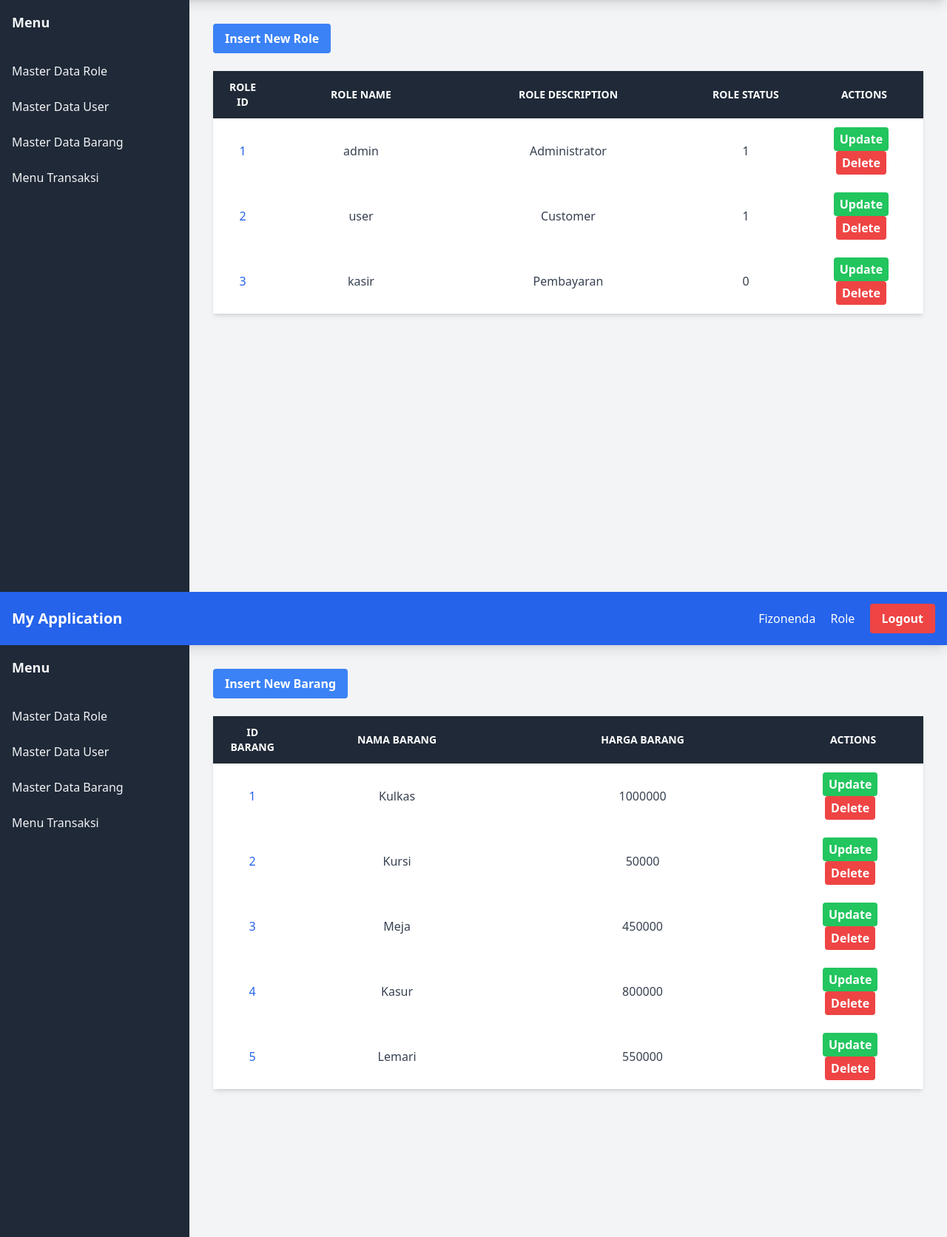
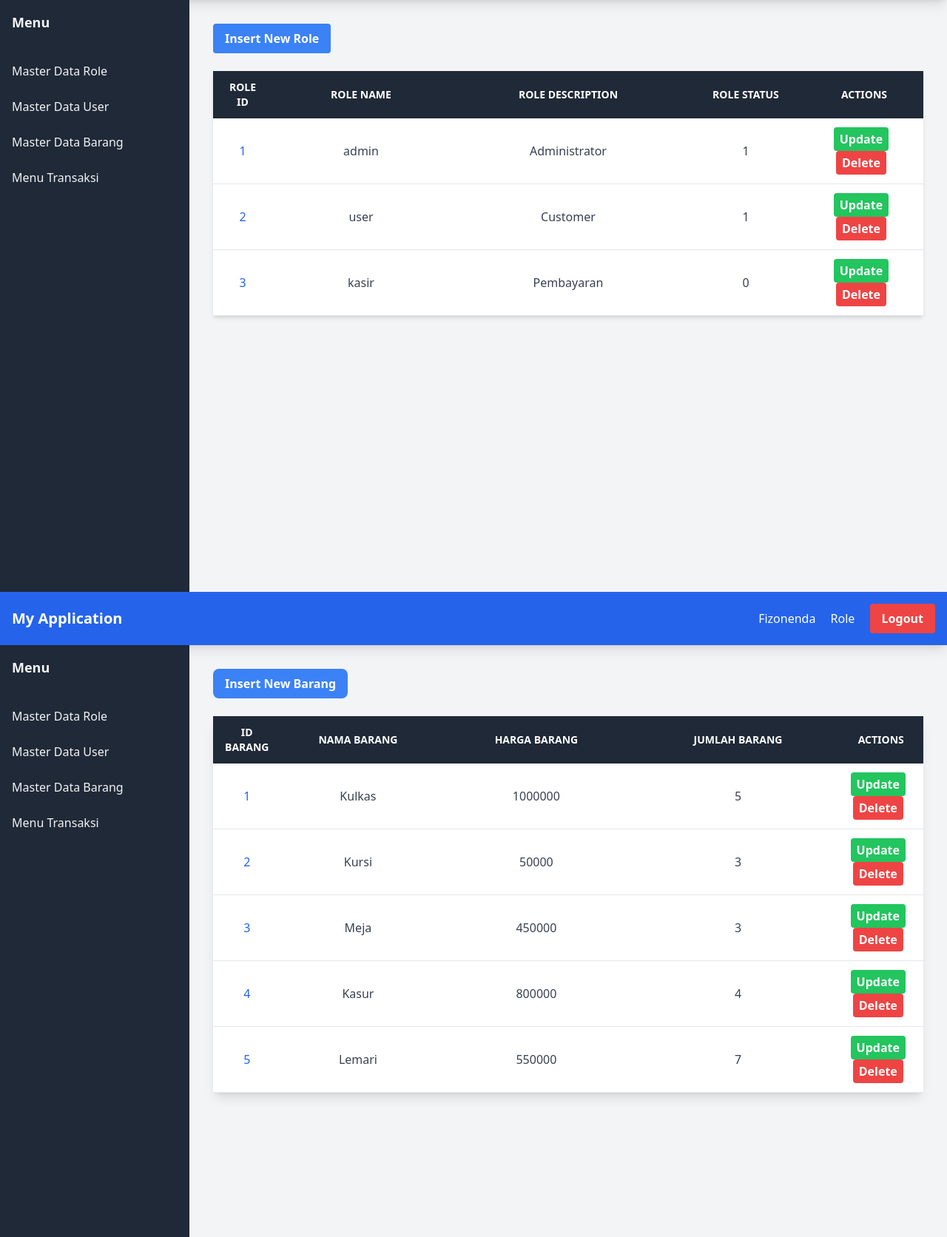
Before and after one commit to fzndps/Project-PHP-2.0, a PHP site: page /index.php?modul=role in a window 1280 px wide. Shown: the part 72-1744 px from the top of the page at 74% size. Run offline with PHP 8.4, Linux system fonts and the light colour scheme; some libraries are stand-ins or nearby versions.

Commit message:
menambah jumlah/stock barang pada list

```diff
--- a/index.php
+++ b/index.php
@@ -71,7 +71,8 @@ switch($model){
         if ($_SERVER['REQUEST_METHOD'] == 'POST'){
           $nama = $_POST['namaBarang'];
           $harga = $_POST['hargaBarang'];
-          $obj_barang->addBarang($nama, $harga);
+          $total = $_POST['totalBarang'];
+          $obj_barang->addBarang($nama, $harga, $total);
           header('location: index.php?modul=dataBarang');
         }else {
           include 'view/barang_input.php';
@@ -92,7 +93,8 @@ switch($model){
         if ($_SERVER['REQUEST_METHOD'] == 'POST'){
           $nama = $_POST['namaBarang'];
           $harga = $_POST['hargaBarang'];
-          $obj_barang->updateBarang($id, $nama, $harga);
+          $total = $_POST['totalBarang'];
+          $obj_barang->updateBarang($id, $nama, $harga, $total);
           header('location: index.php?modul=dataBarang');
         }else {
           include 'view/barang_list.php';
--- a/model/model_barang.php
+++ b/model/model_barang.php
@@ -14,8 +14,8 @@ class modelBarang {
     }
   }
 
-  public function addBarang($namaBarang, $hargaBarang){
-    $this->objBarang = new dataBarang($this->nextId++, $namaBarang, $hargaBarang);
+  public function addBarang($namaBarang, $hargaBarang, $totalBarang){
+    $this->objBarang = new dataBarang($this->nextId++, $namaBarang, $hargaBarang, $totalBarang);
     $this->barang[] = $this->objBarang;
     $this->saveToSession();
   }
@@ -29,11 +29,11 @@ class modelBarang {
   }
 
   public function initializeDefaultBarang(){
-    $this->addBarang("Kulkas", 1000000);
-    $this->addBarang("Kursi", 50000);
-    $this->addBarang("Meja", 450000);
-    $this->addBarang("Kasur", 800000);
-    $this->addBarang("Lemari", 550000);
+    $this->addBarang("Kulkas", 1000000, 5);
+    $this->addBarang("Kursi", 50000, 3);
+    $this->addBarang("Meja", 450000, 3);
+    $this->addBarang("Kasur", 800000, 4);
+    $this->addBarang("Lemari", 550000, 7);
   }
 
   public function getBarangById ($id){
@@ -53,11 +53,12 @@ class modelBarang {
     return $listBarang;
   }
 
-  public function updateBarang($idBarang, $namaBarang, $hargaBarang) {
+  public function updateBarang($idBarang, $namaBarang, $hargaBarang, $totalBarang) {
     foreach ($this->barang as $barangs) {
         if ($barangs->idBarang == $idBarang) {
             $barangs->namaBarang = $namaBarang;
             $barangs->hargaBarang = $hargaBarang;
+            $barangs->totalBarang = $totalBarang;
             $this->saveToSession();
             return true;
         }
--- a/node/node_barang.php
+++ b/node/node_barang.php
@@ -3,11 +3,13 @@ class dataBarang{
   public $idBarang;
   public $namaBarang;
   public $hargaBarang;
+  public $totalBarang;
 
-  public function __construct($idBarang, $namaBarang, $hargaBarang){
+  public function __construct($idBarang, $namaBarang, $hargaBarang, $totalBarang){
     $this->idBarang = $idBarang;
     $this->namaBarang = $namaBarang;
     $this->hargaBarang = $hargaBarang;
+    $this->totalBarang = $totalBarang;
   }
 }
 ?>
--- a/view/barang_list.php
+++ b/view/barang_list.php
@@ -22,13 +22,13 @@
         <div class="container mx-auto">
             <!-- Button to Insert New Role -->
             <div class="mb-4">
-                <button class="bg-blue-500 hover:bg-blue-700 text-white font-bold py-2 px-4 rounded">
+                <button class="bg-blue-500 hover:bg-blue-700 text-white font-bold py-2 px-4 rounded-lg">
                     <a href="index.php?modul=dataBarang&insert=addBarang">Insert New Barang</a>
                 </button>
             </div>
 
             <!-- Roles Table -->
-            <div class="bg-white shadow-md rounded my-6">
+            <div class="bg-white my-6 rounded-lg  shadow-lg">
                 <table class="min-w-full bg-white grid-cols-1">
                     <thead class="bg-gray-800 text-white">
 
@@ -36,6 +36,7 @@
                         <th class="w-1/12 py-3 px-4 uppercase font-semibold text-sm">ID Barang</th>
                         <th class="w-1/4 py-3 px-4 uppercase font-semibold text-sm">Nama barang</th>
                         <th class="w-1/3 py-3 px-4 uppercase font-semibold text-sm">Harga Barang</th>
+                        <th class="w-1/3 py-3 px-4 uppercase font-semibold text-sm">Jumlah Barang</th>
                         <th class="w-1/6 py-3 px-4 uppercase font-semibold text-sm">Actions</th>
                     </tr>
 
@@ -43,10 +44,11 @@
                     <tbody class="text-gray-700">
                     <!-- Static Data Rows -->
                      <?php foreach($barangs as $barang){?>
-                    <tr class="text-center">
-                        <td class="py-3 px-4 text-blue-600"><?php echo htmlspecialchars($barang->idBarang);?></td>
+                    <tr class="text-center border-b border-gray-200 pb-1">
+                        <td class="py-3 px-4 text-blue-600 "><?php echo htmlspecialchars($barang->idBarang);?></td>
                         <td class="w-1/4 py-3 px-4"><?php echo htmlspecialchars($barang->namaBarang);?></td>
                         <td class="w-1/3 py-3 px-4"><?php echo htmlspecialchars($barang->hargaBarang);?></td>
+                        <td class="w-1/3 py-3 px-4"><?php echo htmlspecialchars($barang->totalBarang);?></td>
                         <td class="w-1/6 py-3 px-4">
                             <button class="bg-green-500 hover:bg-green-700 text-white font-bold py-1 px-2 rounded mr-2">
                                 <a href="index.php?modul=dataBarang&insert=updateBarang&id=<?php echo htmlspecialchars($barang->idBarang); ?>">Update</a>
--- a/view/role_list.php
+++ b/view/role_list.php
@@ -44,7 +44,7 @@
                     <tbody class="text-gray-700">
                     <!-- Static Data Rows -->
                      <?php foreach($roles as $role){?>
-                    <tr class="text-center">
+                    <tr class="text-center border-b border-gray-200 pb-1">
                         <td class="py-3 px-4 text-blue-600"><?php echo htmlspecialchars($role->role_id);?></td>
                         <td class="w-1/4 py-3 px-4"><?php echo htmlspecialchars($role->role_name);?></td>
                         <td class="w-1/3 py-3 px-4"><?php echo htmlspecialchars($role->role_description);?></td>
```
Also changed, not shown: view/barang_edit.php (+7 -1 lines), view/barang_input.php (+8 -9 lines).
